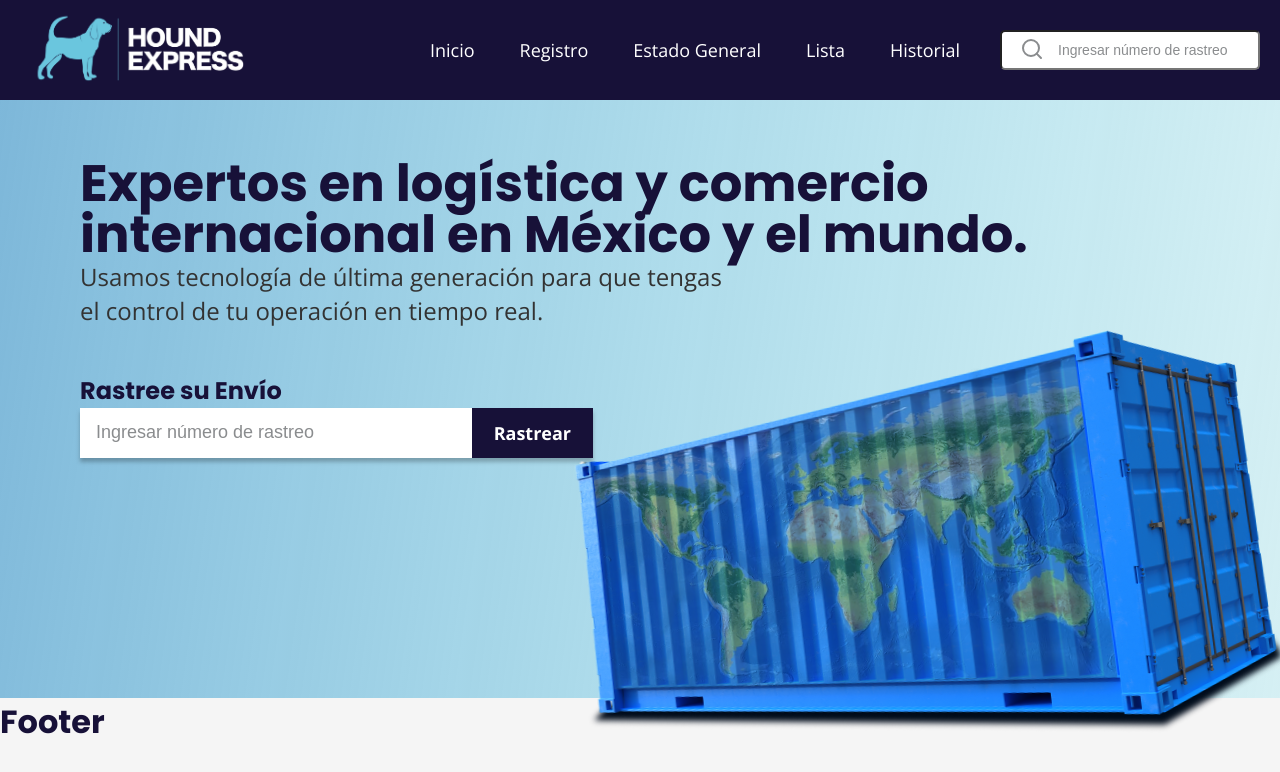
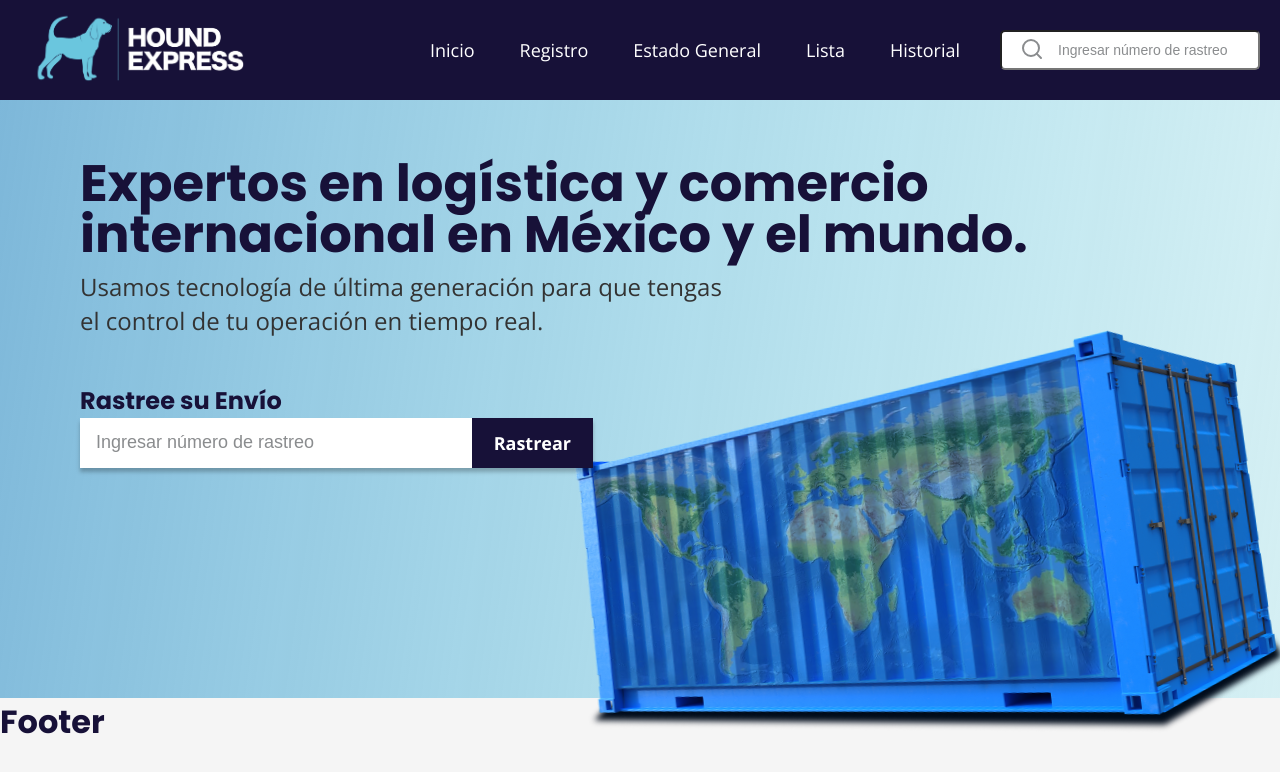
Before and after one commit to ego-mejia/hound-express-react, a React (Vite) app: page / in a window 1280 px wide. Shown: the top 772 px of the page. Built offline with nearby package versions, Linux system fonts and the light colour scheme.

Commit message:
fixed banner wrapper width/added gap between banner titles

```diff
--- a/src/components/Banner/style.ts
+++ b/src/components/Banner/style.ts
@@ -22,18 +22,19 @@ export const Main = styled.section`
 export const Wrapper = styled.div`
     display: flex;
     flex-direction: column;
-    max-width: 1200px;
+    max-width: 1400px;
     /* height: 720px; */
     width: 100%;
     height: 100%;
     /* height: 73vh; */
     position: relative;
     padding-top: 60px;
+    gap:10px;
     /* background-color: red; */
     h1{
         max-width: 980px;
         font-weight:800;
-        font-size: 71.8px;
+        /* font-size: 71.8px; */
         line-height: 100%;
 
         font-size: clamp(40px, 4vw, 71.8px);
@@ -43,7 +44,6 @@ export const Wrapper = styled.div`
         font-weight:normal;
         line-height: 140%;
 
-        /* font-size: 24px; */
         font-size: clamp(18px, 2vw, 24px);
     }
 
@@ -59,7 +59,7 @@ export const Wrapper = styled.div`
 `;
 
 export const TrackFormContainer = styled.div`
-margin-top: 45px;
+    margin-top: 35px;
     position: relative;
     z-index: 10;
     max-width: 513px;
@@ -75,7 +75,6 @@ margin-top: 45px;
         padding-left: 16px;
         border-style: none;
         box-shadow: 0px 4px 4px rgba(0, 0, 0, 0.25);
-
         outline: none;
     }
 
```
